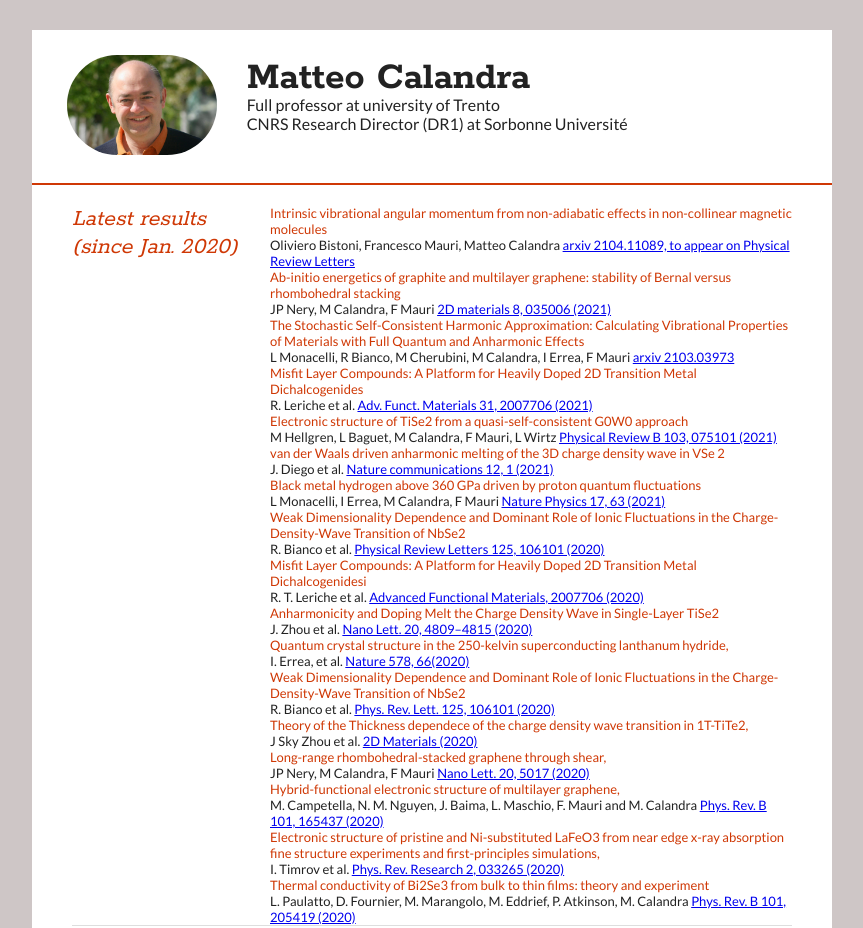
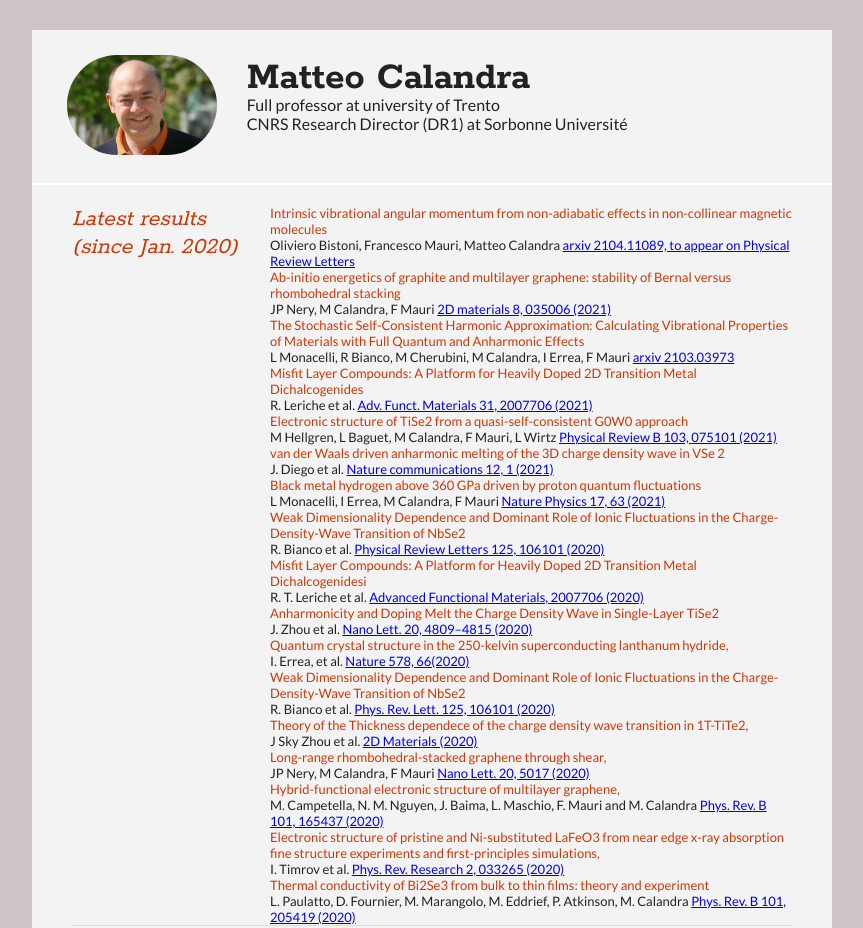
Before and after one commit to mcalandra/mcalandra.github.io, a plain HTML site: page index.html in a window 1280 px wide. Shown: the top 928 px of the page, without its empty margins (208-1071 px from the left). Drawn offline with Linux system fonts and the light colour scheme; a script that the page names is missing.

Commit message:
Update style.css

```diff
--- a/style.css
+++ b/style.css
@@ -25,15 +25,15 @@ p {
 #cv {
 	width: 90%;
 	max-width: 800px;
-	background: #ffffff;
+	background: #f3f3f3;
 	margin: 30px auto;
 }
 
 .mainDetails {
 	padding: 25px 35px;
-	border-bottom: 2px solid #cf3805;
+	border-bottom: 2px solid #ffffff;
 	background: #ffffff
-	<! ededed>
+	<! ededed cf3805>
 }
 
 #name h1 {
```
